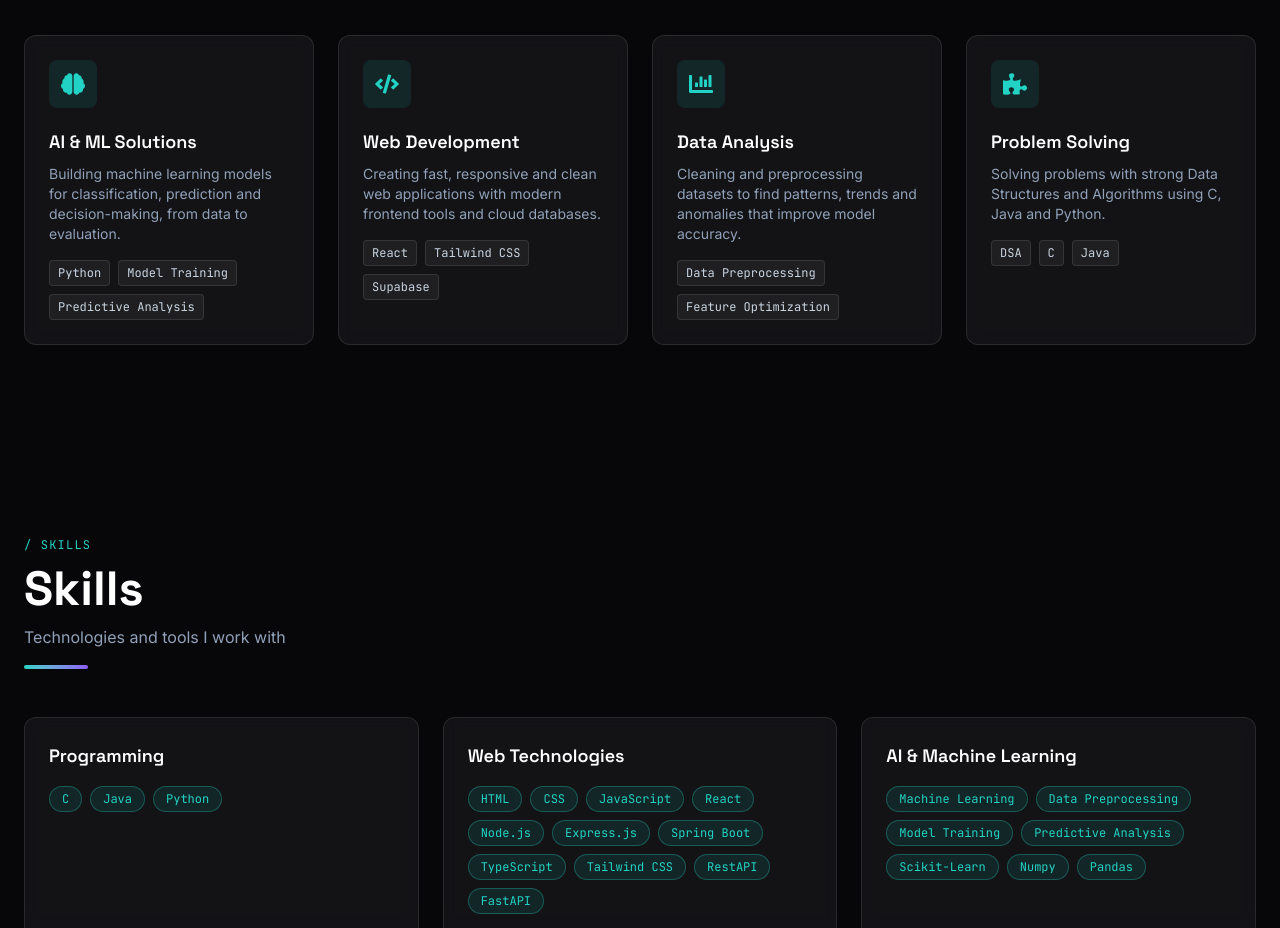
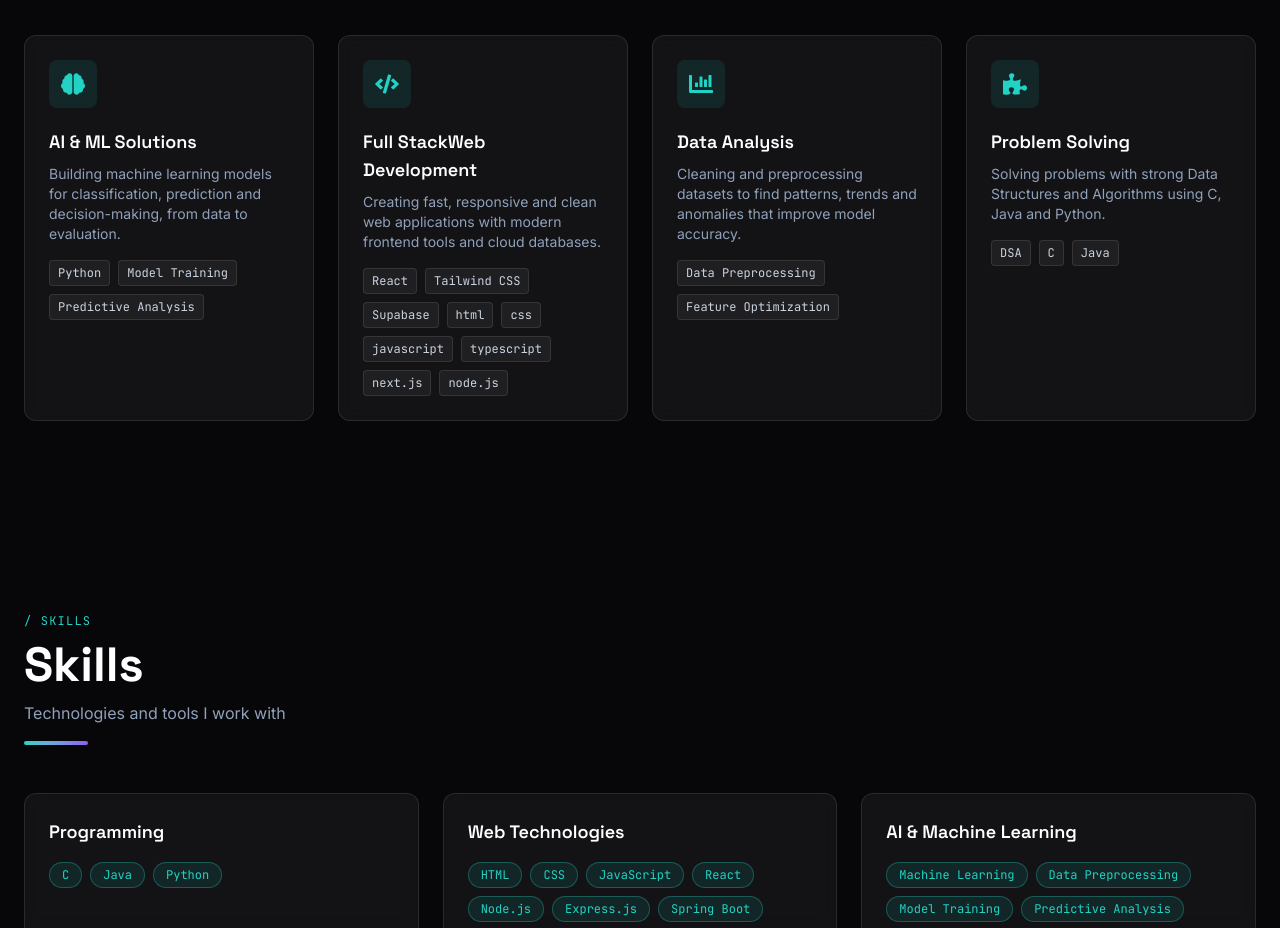
Before and after one commit to jay7033/MYPORTFOLIO, a React (Vite) app: page / in a window 1280 px wide. Shown: the part 2000-2928 px from the top of the page. Built offline with nearby package versions, Linux system fonts and the light colour scheme.

Commit message:
Add services

```diff
--- a/src/components/Services.tsx
+++ b/src/components/Services.tsx
@@ -18,9 +18,9 @@ const services: Service[] = [
     icon: <FaBrain />,
   },
   {
-    title: 'Web Development',
+    title: 'Full StackWeb Development',
     text: 'Creating fast, responsive and clean web applications with modern frontend tools and cloud databases.',
-    tags: ['React', 'Tailwind CSS', 'Supabase'],
+    tags: ['React', 'Tailwind CSS', 'Supabase', 'html', 'css', 'javascript', 'typescript', 'next.js', 'node.js',],
     icon: <FaCode />,
   },
   {
```
